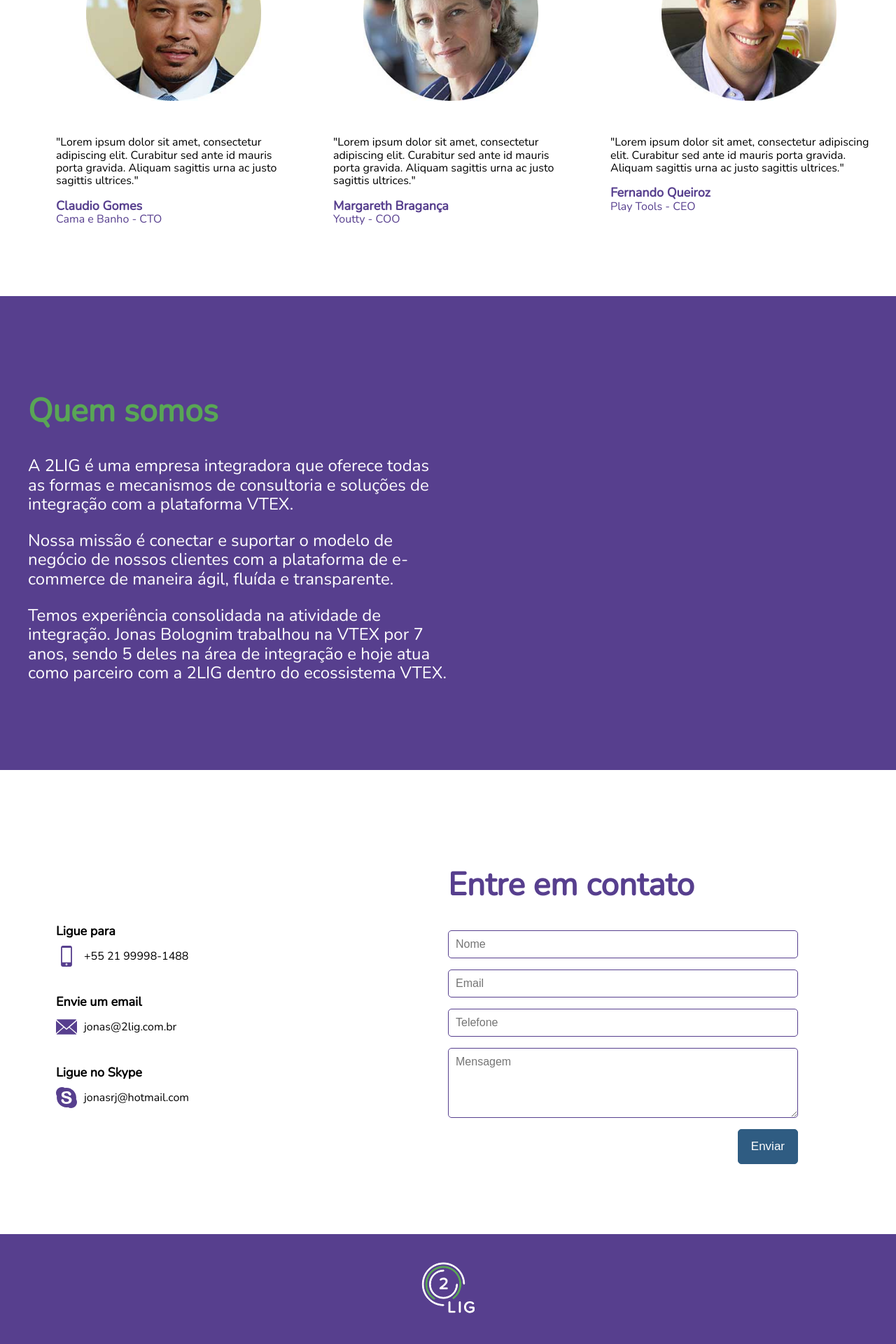
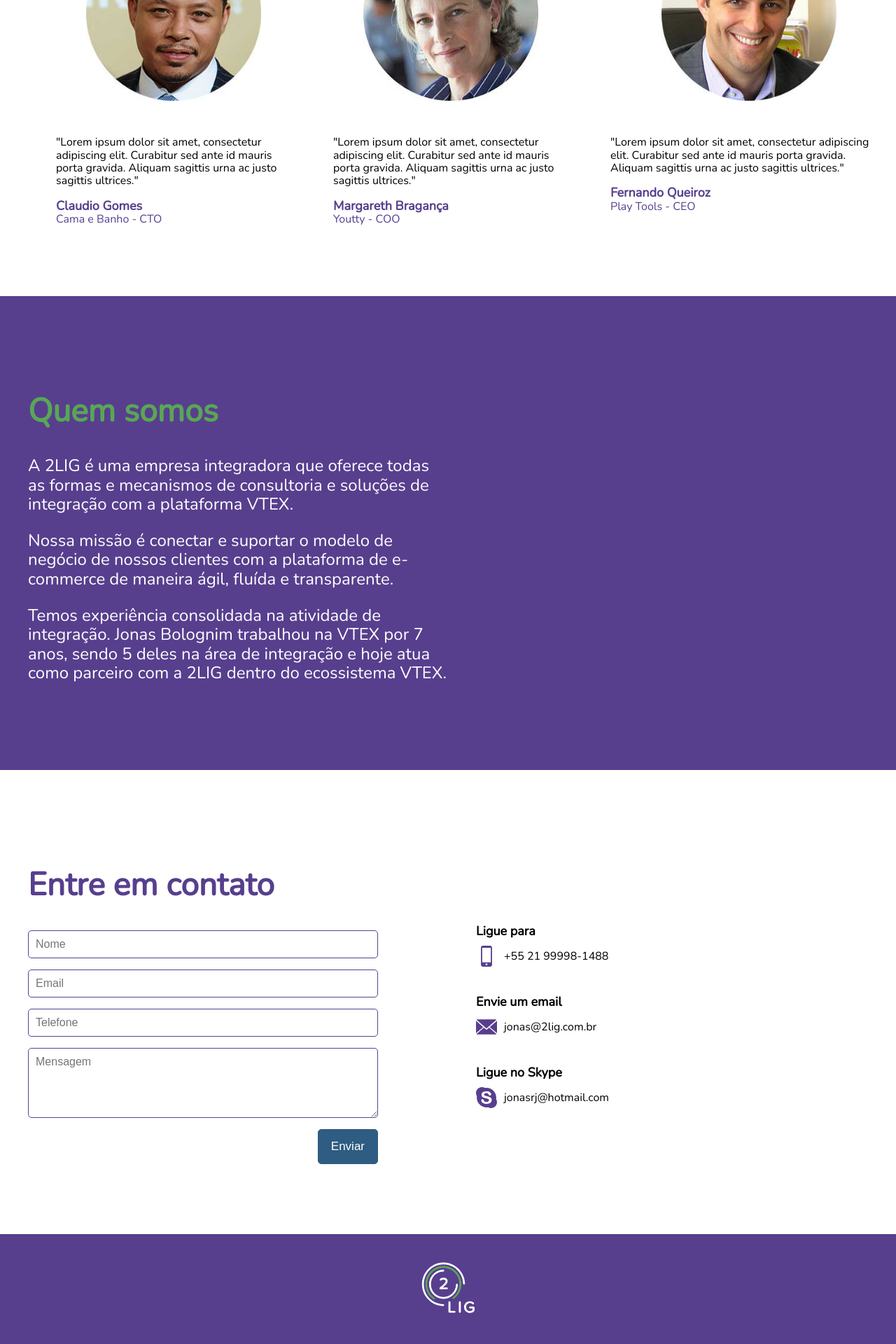
Before and after one commit to leandrooriente/2lig, a Jekyll site: the page built from index.html, in a window 1280 px wide. Shown: the part 2784-4704 px from the top of the page at 70% size. Built offline with Jekyll 4.4.1, drawn with Linux system fonts in a browser that asks for light colours.

Commit message:
Fix flex direction for contact section

```diff
--- a/_sass/contact.scss
+++ b/_sass/contact.scss
@@ -39,9 +39,13 @@
   margin-top: 12rem;
 }
 
-.panel-contact .panel-flex {
-  align-items: flex-start;
+.panel-contact {
+  .panel-flex {
+    flex-direction: row;
+    align-items: flex-start;
+  }
 }
+
 
 .action {
   margin: 0;
```
